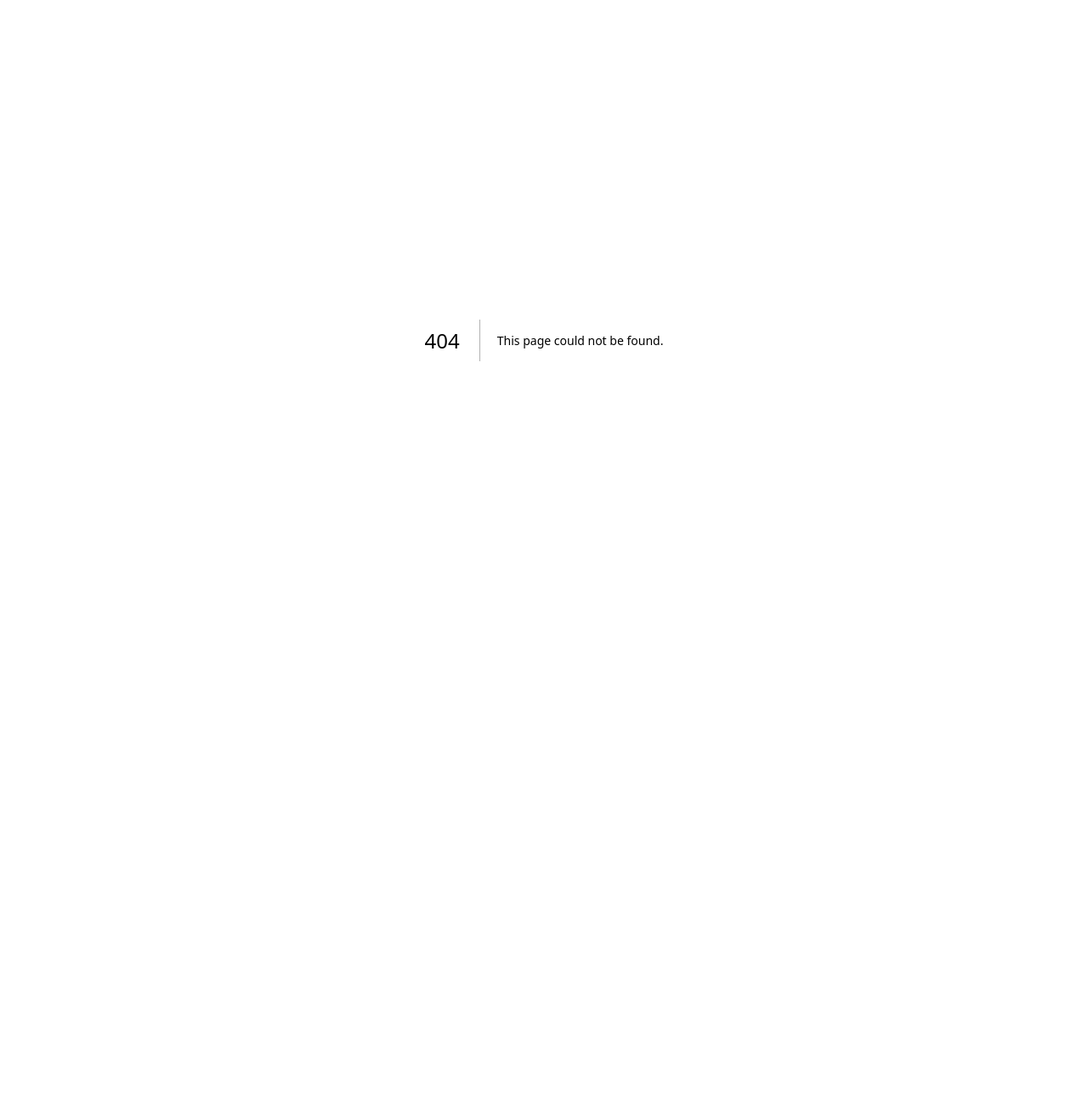
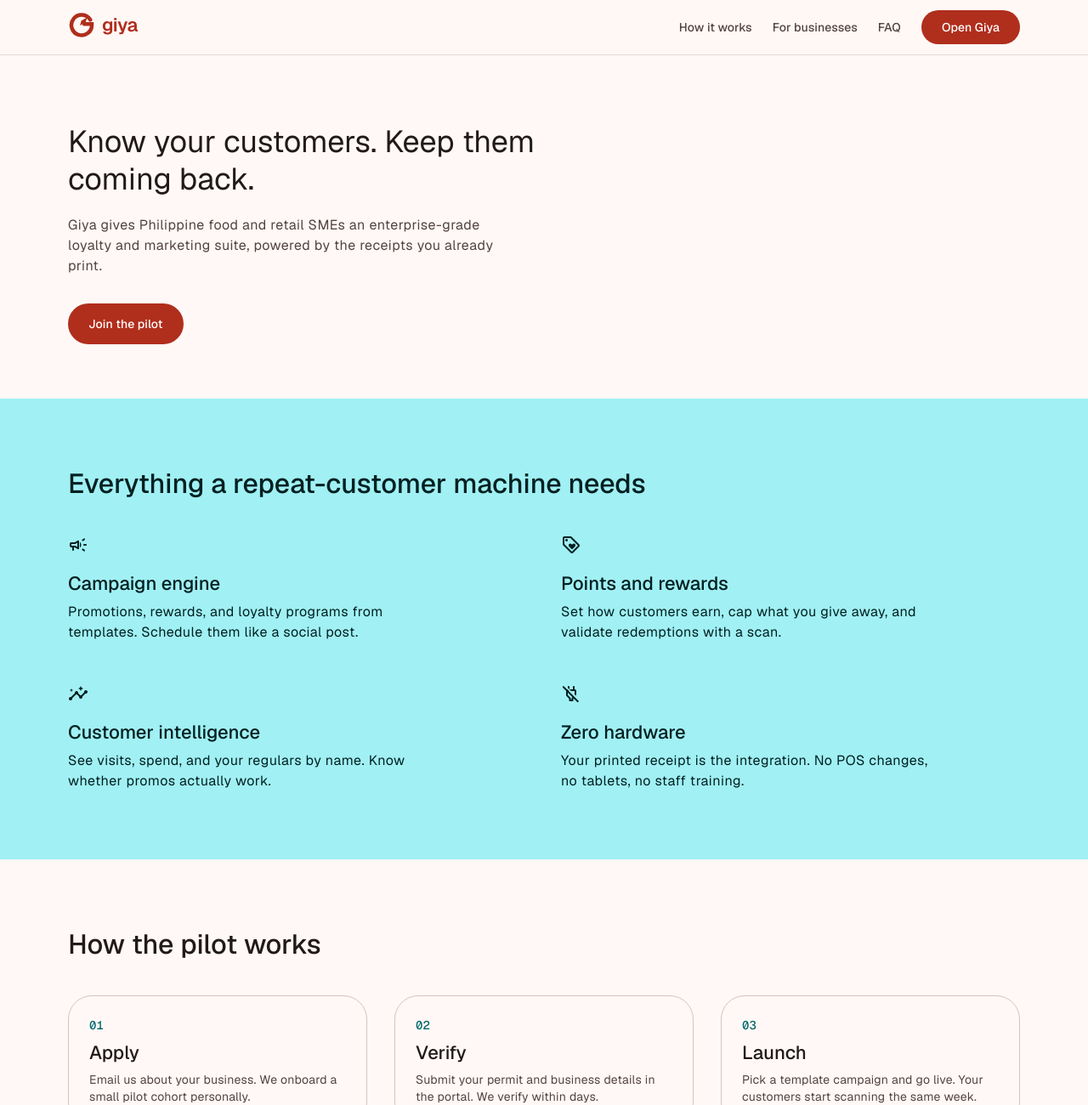
Before and after one commit to chrisraro/Giya-2.0, a Next.js app: page /business in a window 1280 px wide. Before the commit this address had no page. Shown: the top 1300 px of the page at 85% size. Before the commit the page ends 800 px from the top, so only its background shows below. Built offline with nearby package versions, Linux system fonts and the light colour scheme.

Commit message:
feat(marketing): business pitch page with pilot CTA

```diff
--- /dev/null
+++ b/src/app/(marketing)/business/page.tsx
@@ -0,0 +1,80 @@
+import type { Metadata } from "next";
+import { buttonVariants } from "@/components/ui/button";
+import { Reveal } from "@/components/marketing/reveal";
+
+export const metadata: Metadata = {
+  title: "Giya for Businesses | Loyalty without the hardware",
+  description:
+    "Campaigns, points, rewards, and customer intelligence from the receipts you already print. Join the Giya pilot for Philippine food and retail SMEs.",
+};
+
+const MAILTO = "mailto:teamocsph@gmail.com?subject=Giya%20pilot%20application";
+
+const PROPS = [
+  { icon: "campaign", title: "Campaign engine", body: "Promotions, rewards, and loyalty programs from templates. Schedule them like a social post." },
+  { icon: "loyalty", title: "Points and rewards", body: "Set how customers earn, cap what you give away, and validate redemptions with a scan." },
+  { icon: "insights", title: "Customer intelligence", body: "See visits, spend, and your regulars by name. Know whether promos actually work." },
+  { icon: "power_off", title: "Zero hardware", body: "Your printed receipt is the integration. No POS changes, no tablets, no staff training." },
+] as const;
+
+const PILOT_STEPS = [
+  { title: "Apply", body: "Email us about your business. We onboard a small pilot cohort personally." },
+  { title: "Verify", body: "Submit your permit and business details in the portal. We verify within days." },
+  { title: "Launch", body: "Pick a template campaign and go live. Your customers start scanning the same week." },
+] as const;
+
+export default function BusinessPage() {
+  return (
+    <main>
+      <section className="mx-auto max-w-6xl px-4 pb-16 pt-14 md:pt-20">
+        <Reveal>
+          <div className="max-w-2xl">
+            <h1 className="text-display-s">Know your customers. Keep them coming back.</h1>
+            <p className="mt-5 max-w-lg text-body-l text-on-surface-variant">
+              Giya gives Philippine food and retail SMEs an enterprise-grade loyalty and marketing suite, powered by the receipts you already print.
+            </p>
+            <a href={MAILTO} className={buttonVariants({ variant: "filled", size: "touch" }) + " mt-8"}>Join the pilot</a>
+          </div>
+        </Reveal>
+      </section>
+
+      <section className="bg-secondary-container py-20 text-on-secondary-container">
+        <div className="mx-auto max-w-6xl px-4">
+          <Reveal><h2 className="text-headline-l">Everything a repeat-customer machine needs</h2></Reveal>
+          <div className="mt-10 grid gap-x-10 gap-y-12 sm:grid-cols-2">
+            {PROPS.map((p, i) => (
+              <Reveal key={p.title} delay={i * 0.06}>
+                <div>
+                  <span aria-hidden className="material-symbols-rounded text-3xl">{p.icon}</span>
+                  <h3 className="mt-3 text-title-l">{p.title}</h3>
+                  <p className="mt-2 max-w-md text-body-l">{p.body}</p>
+                </div>
+              </Reveal>
+            ))}
+          </div>
+        </div>
+      </section>
+
+      <section className="mx-auto max-w-6xl px-4 py-20">
+        <Reveal><h2 className="text-headline-l">How the pilot works</h2></Reveal>
+        <ol className="mt-10 grid gap-8 md:grid-cols-3">
+          {PILOT_STEPS.map((s, i) => (
+            <Reveal key={s.title} delay={i * 0.08}>
+              <li className="rounded-md3-xl border border-outline-variant p-6">
+                <p className="font-mono text-label-l text-secondary">{String(i + 1).padStart(2, "0")}</p>
+                <h3 className="mt-2 text-title-l">{s.title}</h3>
+                <p className="mt-2 text-body-m text-on-surface-variant">{s.body}</p>
+              </li>
+            </Reveal>
+          ))}
+        </ol>
+        <Reveal delay={0.2}>
+          <div className="mt-12 flex flex-col items-start gap-4 rounded-md3-xl bg-surface-container p-8 md:flex-row md:items-center md:justify-between">
+            <p className="max-w-lg text-title-m">The pilot cohort is small on purpose. If you run a food or retail business in the Philippines, we want to hear from you.</p>
+            <a href={MAILTO} className={buttonVariants({ variant: "filled", size: "touch" })}>Join the pilot</a>
+          </div>
+        </Reveal>
+      </section>
+    </main>
+  );
+}
```
